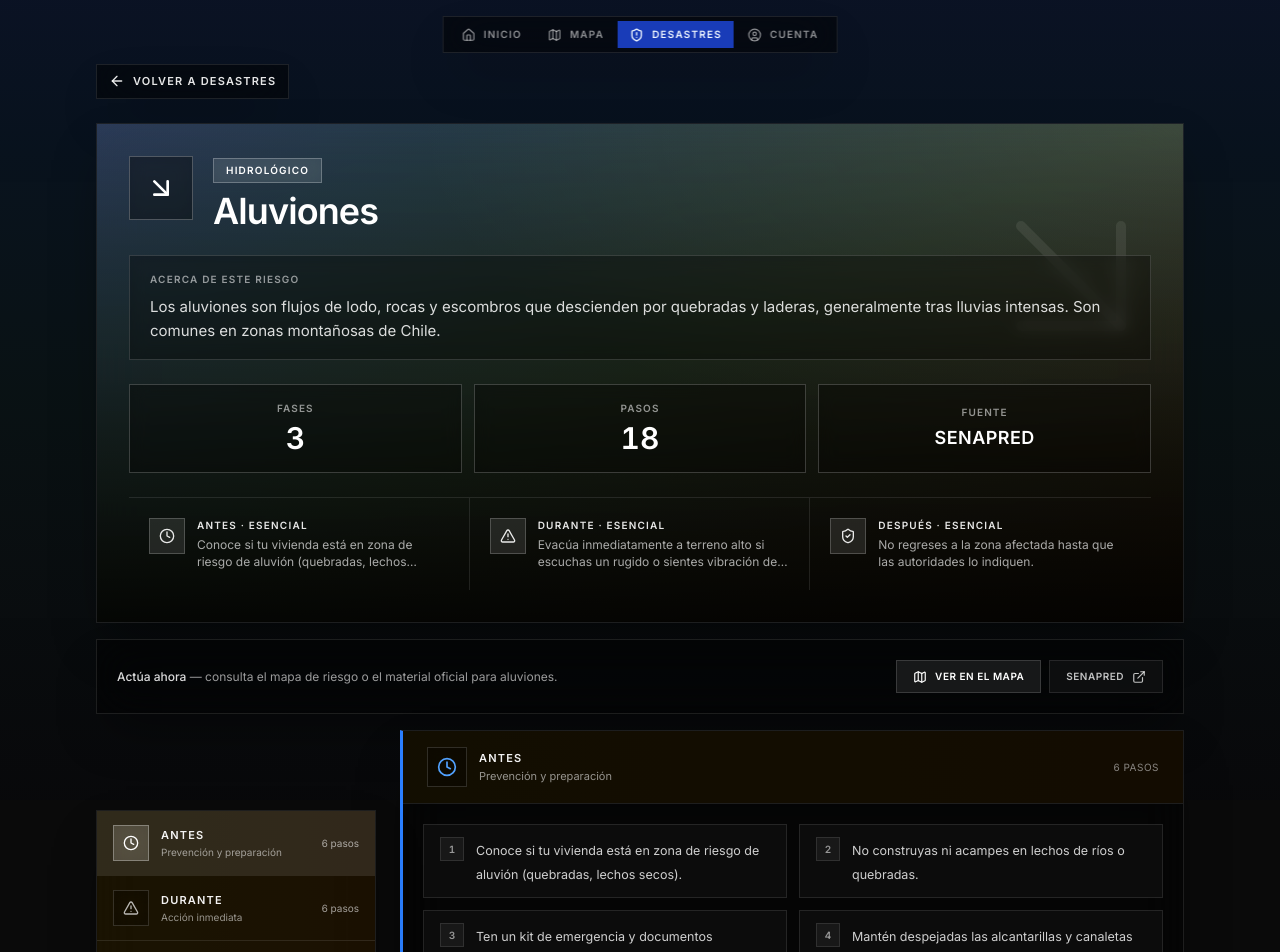
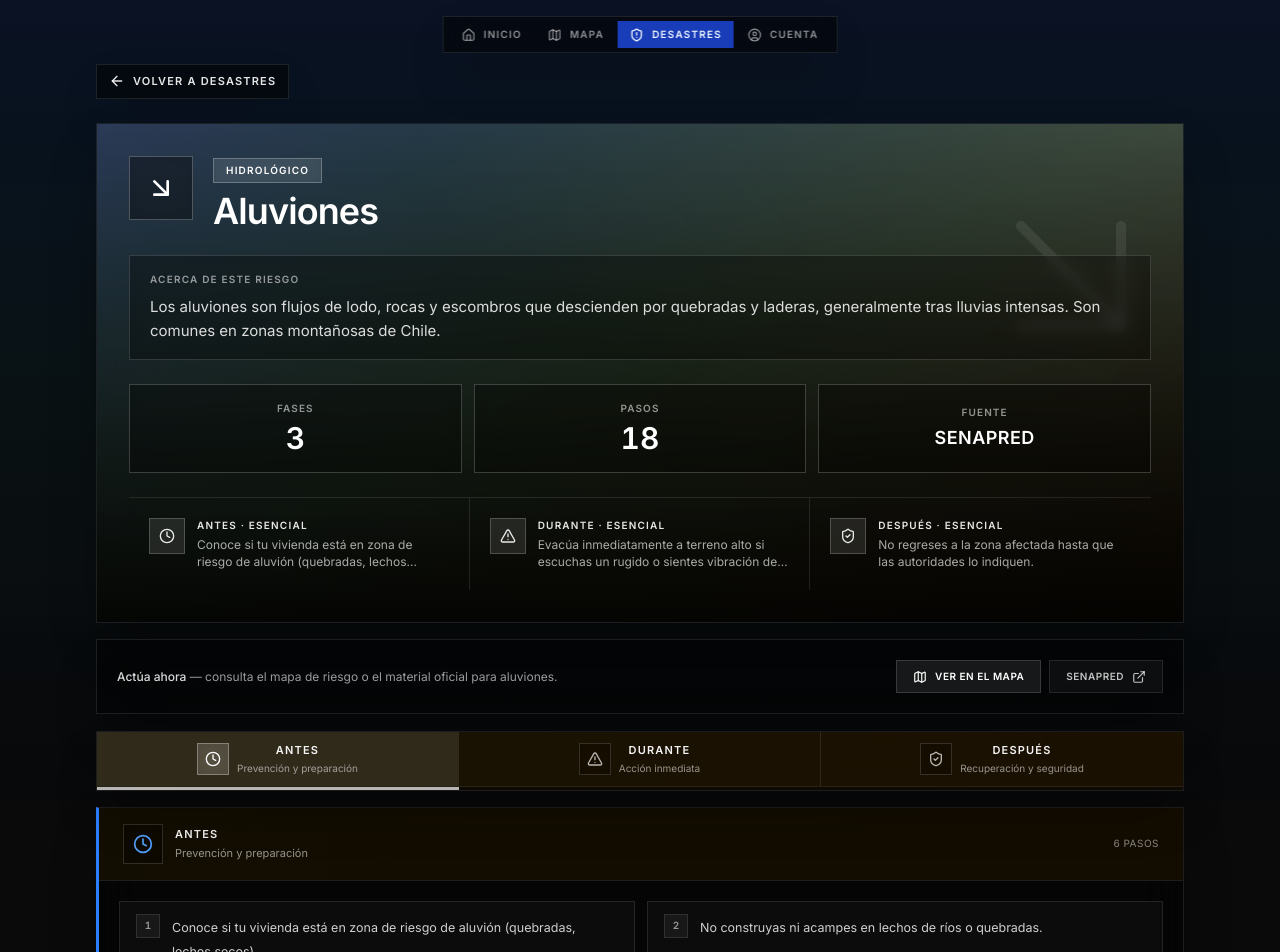
Before and after one commit to Alphabeath/ChileRisk, a Next.js app in the folder frontend/: page /disasters/aluviones in a window 1280 px wide. Shown: the top 952 px of the page. Built offline with nearby package versions, Linux system fonts and the light colour scheme.

Commit message:
feat: mejorar la navegación de la página de detalles de desastres y optimizar el comportamiento del navbar

```diff
--- a/frontend/app/(citizen)/disasters/[tipo]/page.tsx
+++ b/frontend/app/(citizen)/disasters/[tipo]/page.tsx
@@ -89,14 +89,10 @@ export default async function DisasterDetailPage({
 
         <DisasterDetailActions title={desastre.title} />
 
-        <section className="mt-4 grid grid-cols-1 gap-4 lg:grid-cols-[minmax(220px,280px)_1fr] lg:items-start lg:gap-6">
-          <DisasterDetailNav
-            color={desastre.color}
-            phases={phaseNav}
-            className="z-10 lg:sticky lg:self-start"
-          />
+        <section className="mt-4">
+          <DisasterDetailNav color={desastre.color} phases={phaseNav} />
 
-          <div className="flex min-w-0 flex-col gap-4">
+          <div className="mt-4 flex flex-col gap-4">
             {phases.map((phase) => (
               <DisasterPhasePanel
                 key={phase.key}
--- a/frontend/components/disasters/disaster-detail-nav.tsx
+++ b/frontend/components/disasters/disaster-detail-nav.tsx
@@ -1,10 +1,14 @@
 "use client"
 
-import { useEffect, useState } from "react"
+import { useEffect, useRef, useState } from "react"
 import { AlertTriangle, Clock, ShieldCheck } from "lucide-react"
 import type { LucideIcon } from "lucide-react"
-import { DISASTER_PHASE_NAV_STICKY_TOP_PX } from "@/lib/citizen-layout"
+import {
+  CITIZEN_NAVBAR_TOP_PX,
+  DISASTER_PHASE_NAV_STICKY_TOP_PX,
+} from "@/lib/citizen-layout"
 import { GLASS_DIVIDER, GLASS_MICA_INTERACTIVE_CLASS, GLASS_PANEL_CLASS } from "@/lib/glass-panel"
+import { useUIStore } from "@/stores/ui-store"
 import { cn } from "@/lib/utils"
 
 export interface DisasterPhaseNavItem {
@@ -30,30 +34,42 @@ interface DisasterDetailNavProps {
 
 export function DisasterDetailNav({ color, phases, className }: DisasterDetailNavProps) {
   const [activeId, setActiveId] = useState(phases[0]?.id ?? "")
+  const [isPinned, setIsPinned] = useState(false)
+  const stickyRef = useRef<HTMLDivElement>(null)
+  const sentinelRef = useRef<HTMLDivElement>(null)
+  const setDisasterPhaseNavPinned = useUIStore((s) => s.setDisasterPhaseNavPinned)
 
   useEffect(() => {
-    const sectionIds = phases.map((p) => p.id)
-    const elements = sectionIds
-      .map((id) => document.getElementById(id))
-      .filter((el): el is HTMLElement => el !== null)
+    const syncNavState = () => {
+      const sentinelTop = sentinelRef.current?.getBoundingClientRect().top ?? Infinity
+      const pinned = sentinelTop < DISASTER_PHASE_NAV_STICKY_TOP_PX
+      setIsPinned(pinned)
+      setDisasterPhaseNavPinned(pinned)
 
-    if (elements.length === 0) return
+      const navBottom = stickyRef.current?.getBoundingClientRect().bottom ?? 120
+      const triggerLine = navBottom + 8
+      let currentId = phases[0]?.id ?? ""
 
-    const observer = new IntersectionObserver(
-      (entries) => {
-        const visible = entries
-          .filter((e) => e.isIntersecting)
-          .sort((a, b) => b.intersectionRatio - a.intersectionRatio)
-        if (visible[0]?.target.id) {
-          setActiveId(visible[0].target.id)
+      for (const phase of phases) {
+        const el = document.getElementById(phase.id)
+        if (!el) continue
+        if (el.getBoundingClientRect().top <= triggerLine) {
+          currentId = phase.id
         }
-      },
-      { rootMargin: "-28% 0px -55% 0px", threshold: [0, 0.25, 0.5, 0.75, 1] },
-    )
+      }
 
-    for (const el of elements) observer.observe(el)
-    return () => observer.disconnect()
-  }, [phases])
+      setActiveId(currentId)
+    }
+
+    syncNavState()
+    window.addEventListener("scroll", syncNavState, { passive: true, capture: true })
+    window.addEventListener("resize", syncNavState, { passive: true })
+    return () => {
+      window.removeEventListener("scroll", syncNavState, { capture: true })
+      window.removeEventListener("resize", syncNavState)
+      setDisasterPhaseNavPinned(false)
+    }
+  }, [phases, setDisasterPhaseNavPinned])
 
   const activeIndex = Math.max(
     0,
@@ -61,15 +77,26 @@ export function DisasterDetailNav({ color, phases, className }: DisasterDetailNa
   )
   const progressPct = ((activeIndex + 1) / phases.length) * 100
 
+  const stickyTop = isPinned ? CITIZEN_NAVBAR_TOP_PX : DISASTER_PHASE_NAV_STICKY_TOP_PX
+
   return (
+    <>
+      <div ref={sentinelRef} className="pointer-events-none h-px w-full" aria-hidden />
+      <div
+        ref={stickyRef}
+        className={cn(
+          "sticky z-20 transition-[top] duration-200 ease-out",
+          isPinned && "z-50",
+          className,
+        )}
+        style={{ top: stickyTop }}
+      >
       <nav
         className={cn(
           GLASS_PANEL_CLASS,
           GLASS_MICA_INTERACTIVE_CLASS,
-        "relative overflow-hidden",
-        className,
+          "overflow-hidden",
         )}
-      style={{ top: DISASTER_PHASE_NAV_STICKY_TOP_PX }}
         aria-label="Fases de preparación"
       >
         <div
@@ -81,13 +108,7 @@ export function DisasterDetailNav({ color, phases, className }: DisasterDetailNa
         />
         <div className="pointer-events-none absolute inset-0 bg-black/50" aria-hidden />
 
-      <ul
-        className={cn(
-          "relative grid grid-cols-3 divide-x",
-          "lg:grid-cols-1 lg:divide-x-0 lg:divide-y",
-          GLASS_DIVIDER,
-        )}
-      >
+        <ul className={cn("relative grid grid-cols-3 divide-x", GLASS_DIVIDER)}>
           {phases.map((phase) => {
             const Icon = phaseIcons[phase.phaseKey]
             const isActive = phase.id === activeId
@@ -97,15 +118,14 @@ export function DisasterDetailNav({ color, phases, className }: DisasterDetailNa
                   href={`#${phase.id}`}
                   aria-current={isActive ? "true" : undefined}
                   className={cn(
-                  "flex h-full min-h-[4.25rem] flex-col items-center justify-center gap-1 px-2 py-3 text-center transition-all duration-200 sm:min-h-[5.5rem] sm:gap-1.5 sm:px-4 sm:py-4",
-                  "lg:min-h-0 lg:flex-row lg:items-center lg:justify-start lg:gap-3 lg:px-4 lg:py-3.5 lg:text-left",
+                    "flex min-h-[3rem] flex-row items-center justify-center gap-2 px-2 py-2.5 text-center transition-all duration-200 sm:min-h-[3.25rem] sm:px-3",
                     "hover:bg-white/[0.08] focus-visible:outline-none focus-visible:ring-1 focus-visible:ring-inset focus-visible:ring-white/35",
                     isActive && "bg-white/[0.1]",
                   )}
                 >
                   <div
                     className={cn(
-                    "flex size-9 shrink-0 items-center justify-center border backdrop-blur-sm transition-all duration-200",
+                      "flex size-7 shrink-0 items-center justify-center border backdrop-blur-sm transition-all duration-200 sm:size-8",
                       isActive
                         ? "border-white/30 bg-white/15"
                         : "border-white/15 bg-black/25 group-hover:border-white/25",
@@ -113,24 +133,21 @@ export function DisasterDetailNav({ color, phases, className }: DisasterDetailNa
                   >
                     <Icon
                       className={cn(
-                      "size-4 transition-transform duration-200",
+                        "size-3.5 transition-transform duration-200 sm:size-4",
                         isActive ? "text-white" : "text-white/70",
                         "group-hover:scale-[1.2]",
                       )}
                       aria-hidden
                     />
                   </div>
-                <div className="min-w-0 lg:flex-1">
-                  <span className="block text-[11px] font-semibold uppercase tracking-[1.2px] text-white/95">
+                  <div className="min-w-0">
+                    <span className="block text-[10px] font-semibold uppercase tracking-[1.1px] text-white/95 sm:text-[11px] sm:tracking-[1.2px]">
                       {phase.label}
                     </span>
-                  <span className="mt-0.5 line-clamp-1 text-[10px] text-white/55 sm:line-clamp-2 lg:line-clamp-1">
+                    <span className="mt-0.5 hidden line-clamp-1 text-[10px] text-white/55 sm:block">
                       {phase.subtitle}
                     </span>
                   </div>
-                <span className="shrink-0 font-mono text-[10px] tabular-nums text-white/60 lg:ml-2">
-                  {phase.count} pasos
-                </span>
                 </a>
               </li>
             )
@@ -151,5 +168,7 @@ export function DisasterDetailNav({ color, phases, className }: DisasterDetailNa
           />
         </div>
       </nav>
+      </div>
+    </>
   )
 }
--- a/frontend/components/disasters/disaster-phase-panel.tsx
+++ b/frontend/components/disasters/disaster-phase-panel.tsx
@@ -39,7 +39,7 @@ export function DisasterPhasePanel({
       className={cn(
         GLASS_PANEL_CLASS,
         GLASS_MICA_INTERACTIVE_CLASS,
-        "scroll-mt-32 overflow-hidden border-l-[3px]",
+        "scroll-mt-36 overflow-hidden border-l-[3px]",
         phase.border,
       )}
     >
--- a/frontend/components/layout/citizen-navbar.tsx
+++ b/frontend/components/layout/citizen-navbar.tsx
@@ -4,6 +4,7 @@ import Link from "next/link"
 import { usePathname } from "next/navigation"
 import { Home, Map, ShieldAlert, UserCircle } from "lucide-react"
 import { CITIZEN_NAVBAR_LINK_CLASS, CITIZEN_NAVBAR_SHELL_CLASS } from "@/lib/glass-panel"
+import { useUIStore } from "@/stores/ui-store"
 import { cn } from "@/lib/utils"
 
 const navItems = [
@@ -20,10 +21,16 @@ function isNavActive(pathname: string, href: string, section?: boolean) {
 
 export function CitizenNavbar() {
   const pathname = usePathname()
+  const disasterPhaseNavPinned = useUIStore((s) => s.disasterPhaseNavPinned)
 
   return (
     <nav
-      className="fixed top-4 left-1/2 z-50 w-max max-w-[calc(100vw-2rem)] -translate-x-1/2"
+      className={cn(
+        "fixed top-4 left-1/2 z-50 w-max max-w-[calc(100vw-2rem)] -translate-x-1/2 transition-[transform,opacity] duration-200 ease-out",
+        disasterPhaseNavPinned &&
+          "pointer-events-none -translate-y-[calc(100%+1.25rem)] opacity-0",
+      )}
+      aria-hidden={disasterPhaseNavPinned}
       aria-label="Navegación principal"
     >
       <div className={CITIZEN_NAVBAR_SHELL_CLASS}>
--- a/frontend/stores/ui-store.ts
+++ b/frontend/stores/ui-store.ts
@@ -19,6 +19,8 @@ interface UIState {
   panelLayoutVersion: number
   /** Bumped to force map layers + query refetch from toolbar. */
   mapDataRefreshNonce: number
+  /** Disaster detail phase nav is sticky (hides main citizen navbar). */
+  disasterPhaseNavPinned: boolean
   setSelectedRegion: (region: number | null) => void
   setSelectedComuna: (comuna: number | null) => void
   setSelectedEventId: (eventId: number | null) => void
@@ -29,6 +31,7 @@ interface UIState {
   resetPanelPosition: (panelId: string) => void
   resetAllPanelPositions: () => void
   requestMapDataRefresh: () => void
+  setDisasterPhaseNavPinned: (pinned: boolean) => void
 }
 
 export const useUIStore = create<UIState>((set) => ({
@@ -41,6 +44,7 @@ export const useUIStore = create<UIState>((set) => ({
   panelPositions: {},
   panelLayoutVersion: 0,
   mapDataRefreshNonce: 0,
+  disasterPhaseNavPinned: false,
   setSelectedRegion: (region) => set({ selectedRegion: region }),
   setSelectedComuna: (comuna) => set({ selectedComuna: comuna }),
   setSelectedEventId: (eventId) => set({ selectedEventId: eventId }),
@@ -64,4 +68,5 @@ export const useUIStore = create<UIState>((set) => ({
     })),
   requestMapDataRefresh: () =>
     set((state) => ({ mapDataRefreshNonce: state.mapDataRefreshNonce + 1 })),
+  setDisasterPhaseNavPinned: (pinned) => set({ disasterPhaseNavPinned: pinned }),
 }))
```
Lines whose indentation alone changed are shown as unchanged.
